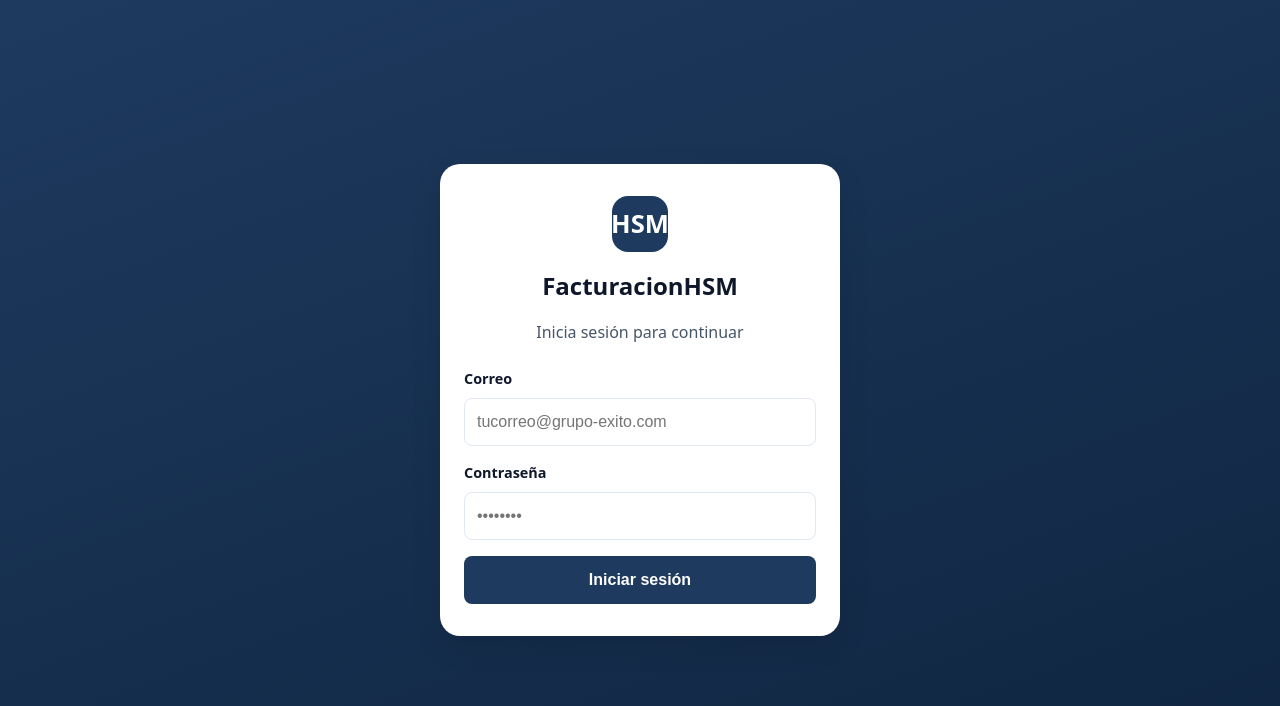
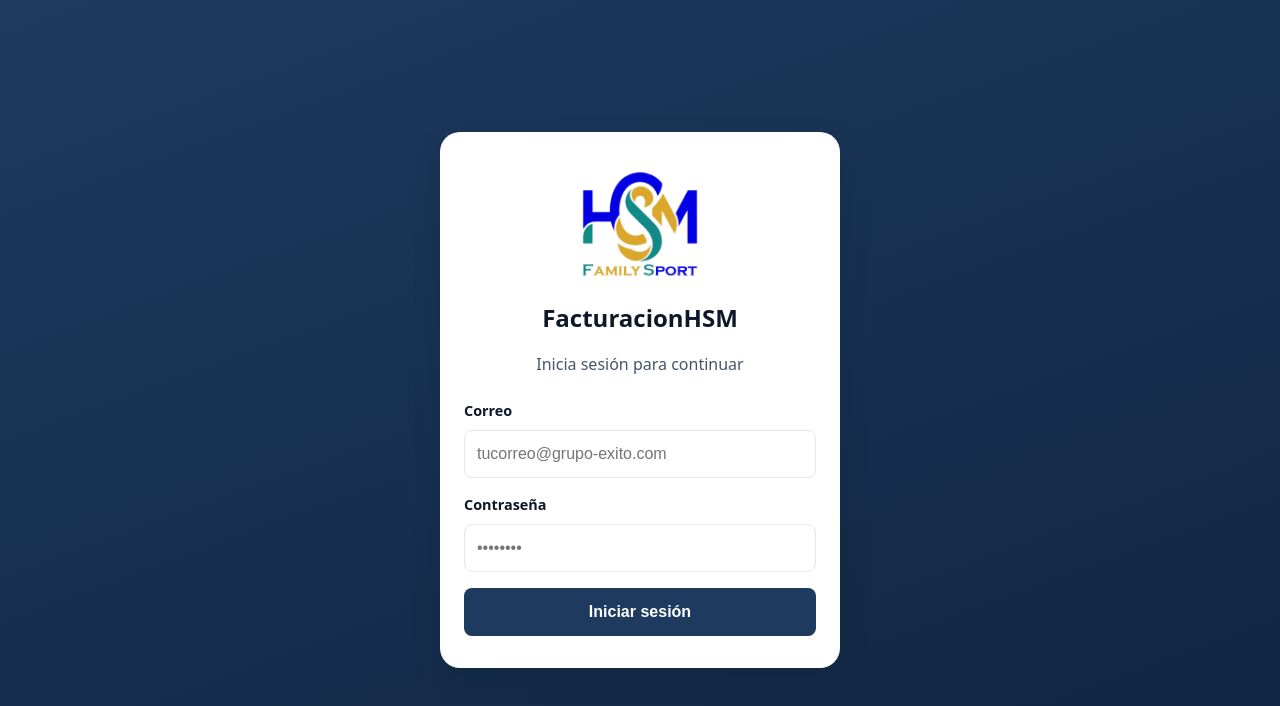
Before and after one commit to Harrissonhz/FacturaHSM, a Next.js app: page /login in a window 1280 px wide. Shown: the top 706 px of the page. Built offline with nearby package versions, Linux system fonts and the light colour scheme.

Commit message:
feat: logo real HSM en pantalla de login

```diff
--- a/src/app/globals.css
+++ b/src/app/globals.css
@@ -433,3 +433,14 @@ h3 { font-size: 1.05rem; margin: 0 0 var(--space-2); }
     print-color-adjust: exact;
   }
 }
+/* ===== LOGIN: logo con imagen (agregar al final de src/app/globals.css) =====
+   Reemplaza visualmente el antiguo recuadro ".login-card .logo" (texto HSM).
+   Puedes dejar el estilo viejo; este nuevo aplica a la etiqueta <img>. */
+
+.login-logo {
+  display: block;
+  width: 120px;
+  height: auto;
+  margin: 0 auto var(--space-4);
+  object-fit: contain;
+}
--- a/src/app/login/page.tsx
+++ b/src/app/login/page.tsx
@@ -20,7 +20,10 @@ export default function LoginPage() {
   return (
     <main className="login-wrap">
       <div className="login-card">
-        <div className="logo">HSM</div>
+        {/* Logo real de la empresa (desde public/logo.png) */}
+        {/* eslint-disable-next-line @next/next/no-img-element */}
+        <img src="/logo.png" alt="HSM Family Sport" className="login-logo" />
+
         <h1>FacturacionHSM</h1>
         <p className="muted">Inicia sesión para continuar</p>
 
```
